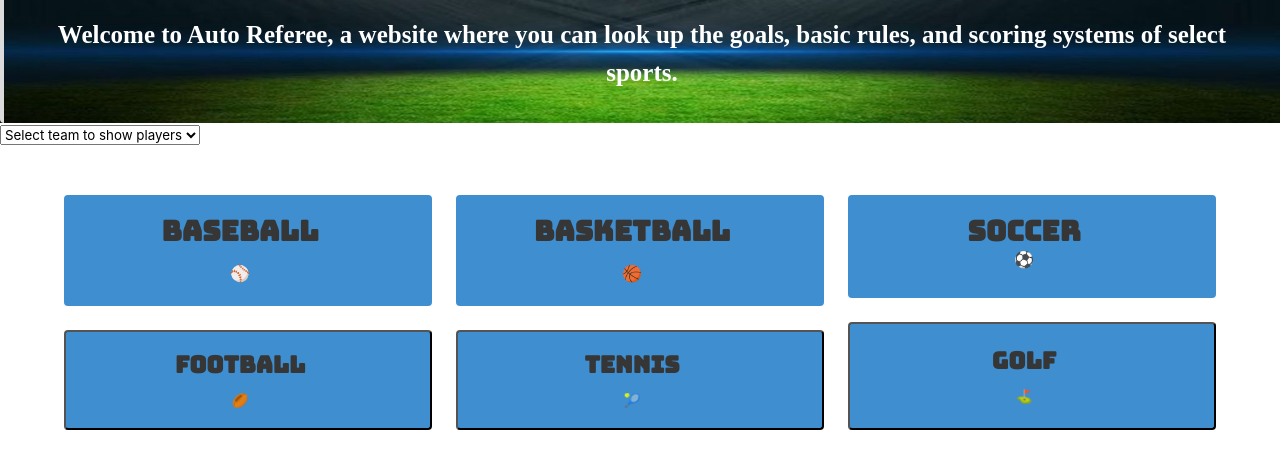
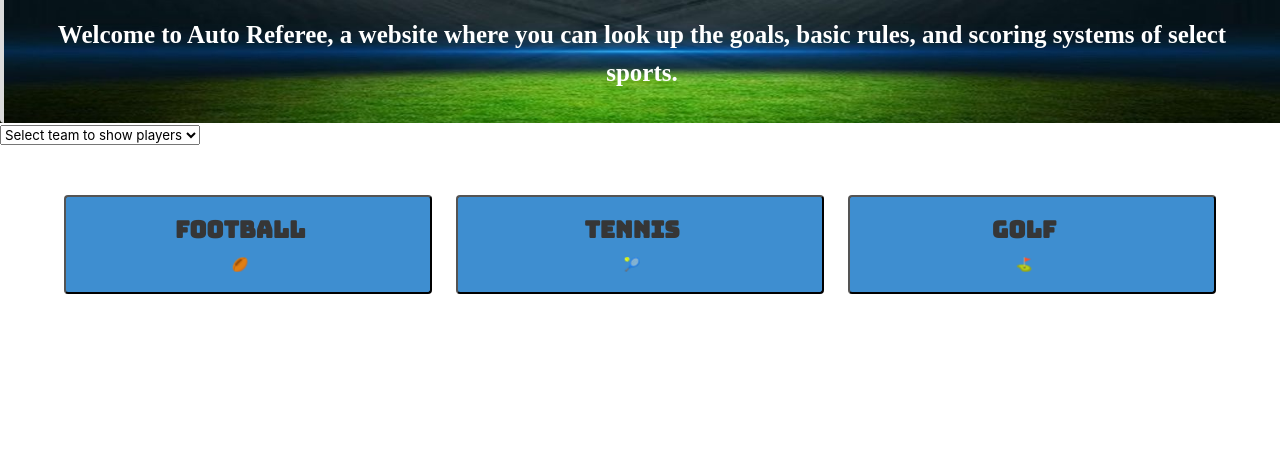
Before and after one commit to meskyA/The-Binary-Trio, a plain HTML site: page index.html in a window 1280 px wide. Shown: the part 135-604 px from the top of the page. Drawn offline with nearby package versions, Linux system fonts and the light colour scheme; no server answers; a web font is replaced by a local one.

Commit message:
less buttons

```diff
--- a/index.html
+++ b/index.html
@@ -35,10 +35,10 @@
         <div class="tile is-horizontal is-12">
             <div class="tile">
                 <div class="tile is-parent is is-vertical">
-                    <article class="tile is-child notification is-info">
+                    <!-- <article class="tile is-child notification is-info">
                         <h2>Baseball</h2>
                         <p>⚾️</p>
-                    </article>
+                    </article>-->
                     <button id="footballButton" class="tile is-child notification is-info">
                         <h2>Football</h2>
                         <p>🏉</p>
@@ -47,10 +47,10 @@
             </div>
             <div class="tile">
                 <div class="tile is-parent is is-vertical">
-                    <article class="tile is-child notification is-info">
+                    <!--<article class="tile is-child notification is-info">
                         <h2>Basketball</h2>
                         <p>🏀</p>
-                    </article>
+                    </article>-->
                     <button id="tennisButton" class="tile is-child notification is-info">
                         <h2>Tennis</h2>
                         <p>🎾</p>
@@ -59,10 +59,10 @@
             </div>
             <div class="tile">
                 <div class="tile is-parent is is-vertical">
-                    <article class="tile is-child notification is-info">
+                    <!--<article class="tile is-child notification is-info">
                       <span><h2 style="display:inline">Soccer</h2></span><br>
                         <p>️⚽️</p>
-                    </article>
+                    </article>-->
                     <button id="golfButton" class="tile is-child notification is-info">
                         <h2>Golf</h2>
                         <p>️⛳️</p>
```
